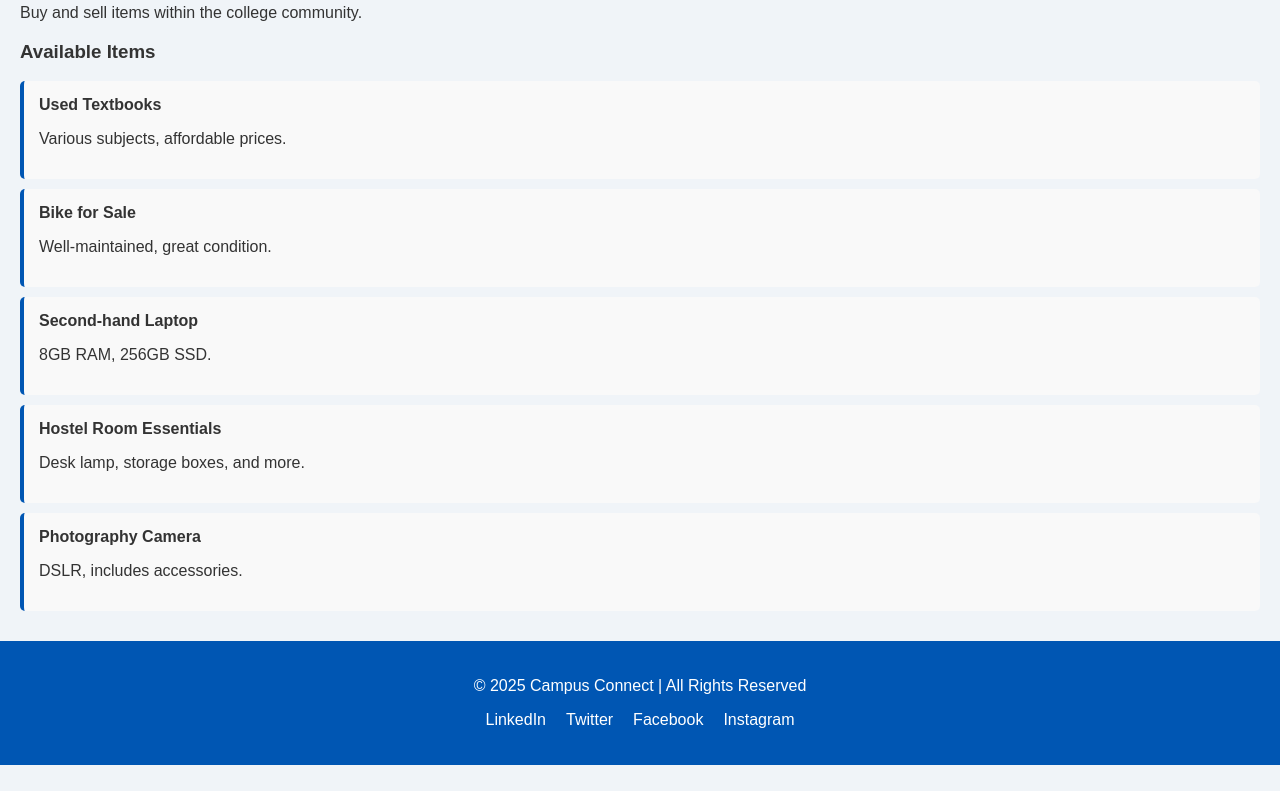
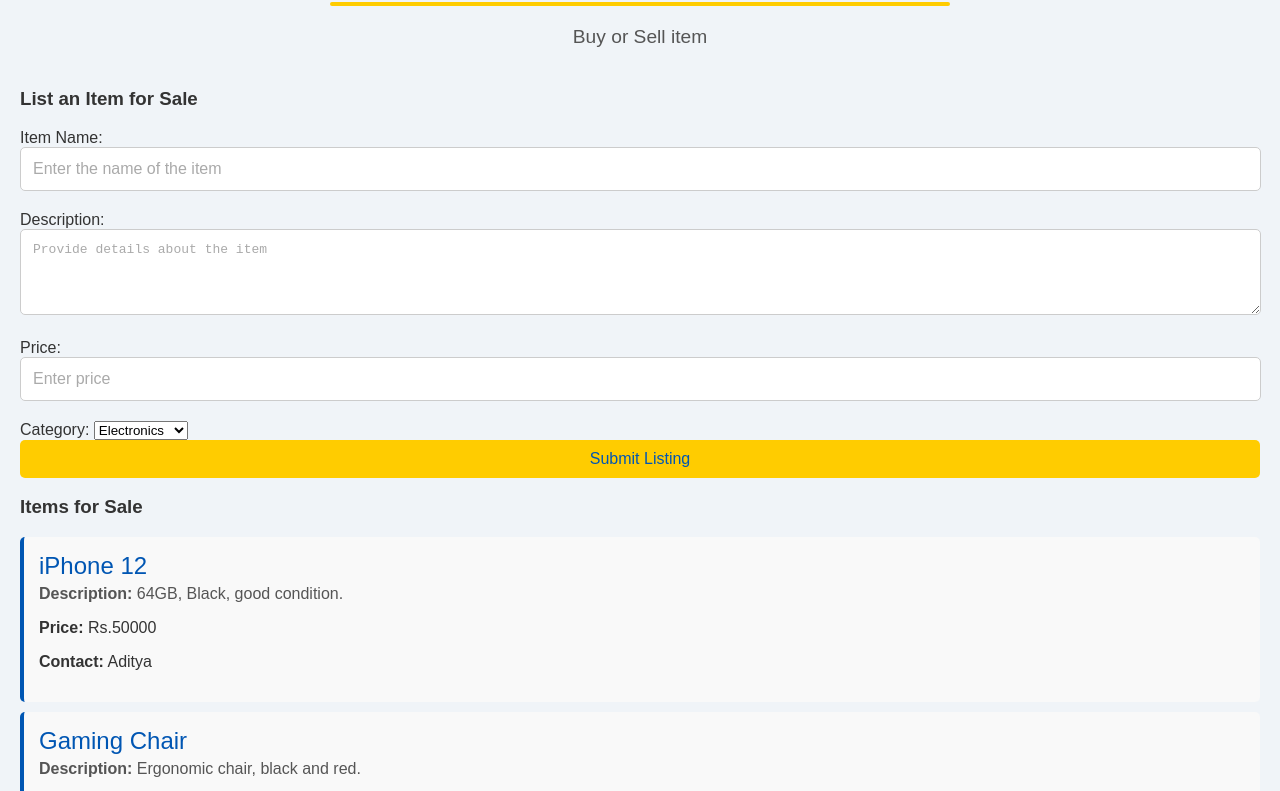
Before and after one commit to dhruvgoyal-098/Campus-Connect, a plain HTML site: page Project/marketplace.html in a window 1280 px wide. Shown: the part 178-969 px from the top of the page. Before the commit the page ends 943 px from the top, so only its background shows below. Drawn offline with Linux system fonts and the light colour scheme.

Commit message:
Update marketplace.html

```diff
--- a/Project/marketplace.html
+++ b/Project/marketplace.html
@@ -20,29 +20,48 @@
     </nav>
 
     <div class="container">
-        <h1>College Marketplace</h1>
-        <p>Buy and sell items within the college community.</p>
+        <div class="heading">Marketplace</div>
+        <p class="description">Buy or Sell item</p>
 
-        <h3 class="section-heading">Available Items</h3>
-        <div class="item-card">
-            <strong>Used Textbooks</strong>
-            <p>Various subjects, affordable prices.</p>
+        <div class="form-section">
+            <h3 class="form-heading">List an Item for Sale</h3>
+            <form id="marketplaceForm" class="lost-found-form">
+                <label for="itemTitle" class="form-label">Item Name:</label>
+                <input type="text" id="itemTitle" name="itemTitle" class="form-input" placeholder="Enter the name of the item" required>
+
+                <label for="itemDescription" class="form-label">Description:</label>
+                <textarea id="itemDescription" name="itemDescription" class="form-textarea" rows="4" placeholder="Provide details about the item" required></textarea>
+
+                <label for="itemPrice" class="form-label">Price:</label>
+                <input type="number" id="itemPrice" name="itemPrice" class="form-input" placeholder="Enter price" required>
+
+                <label for="itemCategory" class="form-label">Category:</label>
+                <select id="itemCategory" name="itemCategory" class="form-select">
+                    <option value="electronics">Electronics</option>
+                    <option value="furniture">Furniture</option>
+                    <option value="clothing">Clothing</option>
+                    <option value="accessories">Accessories</option>
+                    <option value="other">Other</option>
+                </select>
+
+                <button type="submit" class="form-button">Submit Listing</button>
+            </form>
         </div>
-        <div class="item-card">
-            <strong>Bike for Sale</strong>
-            <p>Well-maintained, great condition.</p>
-        </div>
-        <div class="item-card">
-            <strong>Second-hand Laptop</strong>
-            <p>8GB RAM, 256GB SSD.</p>
-        </div>
-        <div class="item-card">
-            <strong>Hostel Room Essentials</strong>
-            <p>Desk lamp, storage boxes, and more.</p>
-        </div>
-        <div class="item-card">
-            <strong>Photography Camera</strong>
-            <p>DSLR, includes accessories.</p>
+
+        <div class="lost-items">
+            <h3 class="section-heading">Items for Sale</h3>
+            <div class="item-card">
+                <div class="item-title">iPhone 12</div>
+                <p class="item-description"><strong>Description:</strong> 64GB, Black, good condition.</p>
+                <p class="item-last-seen"><strong>Price:</strong> Rs.50000</p>
+                <p class="item-last-seen"><strong>Contact:</strong> Aditya</p>
+            </div>
+            <div class="item-card">
+                <div class="item-title">Gaming Chair</div>
+                <p class="item-description"><strong>Description:</strong> Ergonomic chair, black and red.</p>
+                <p class="item-last-seen"><strong>Price:</strong> Rs.1200</p>
+                <p class="item-last-seen"><strong>Contact:</strong> Dhruv</p>
+            </div>
         </div>
     </div>
 
```
